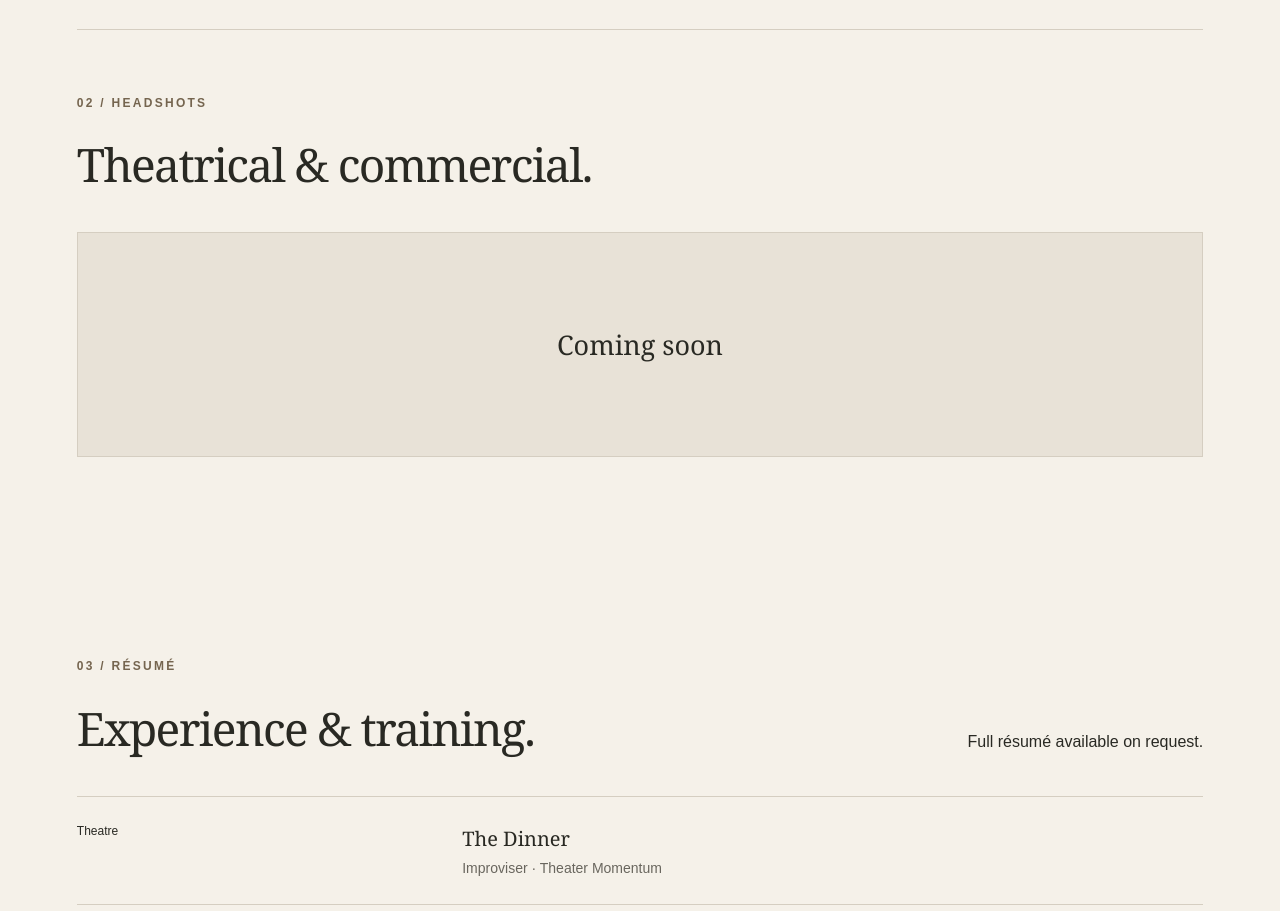
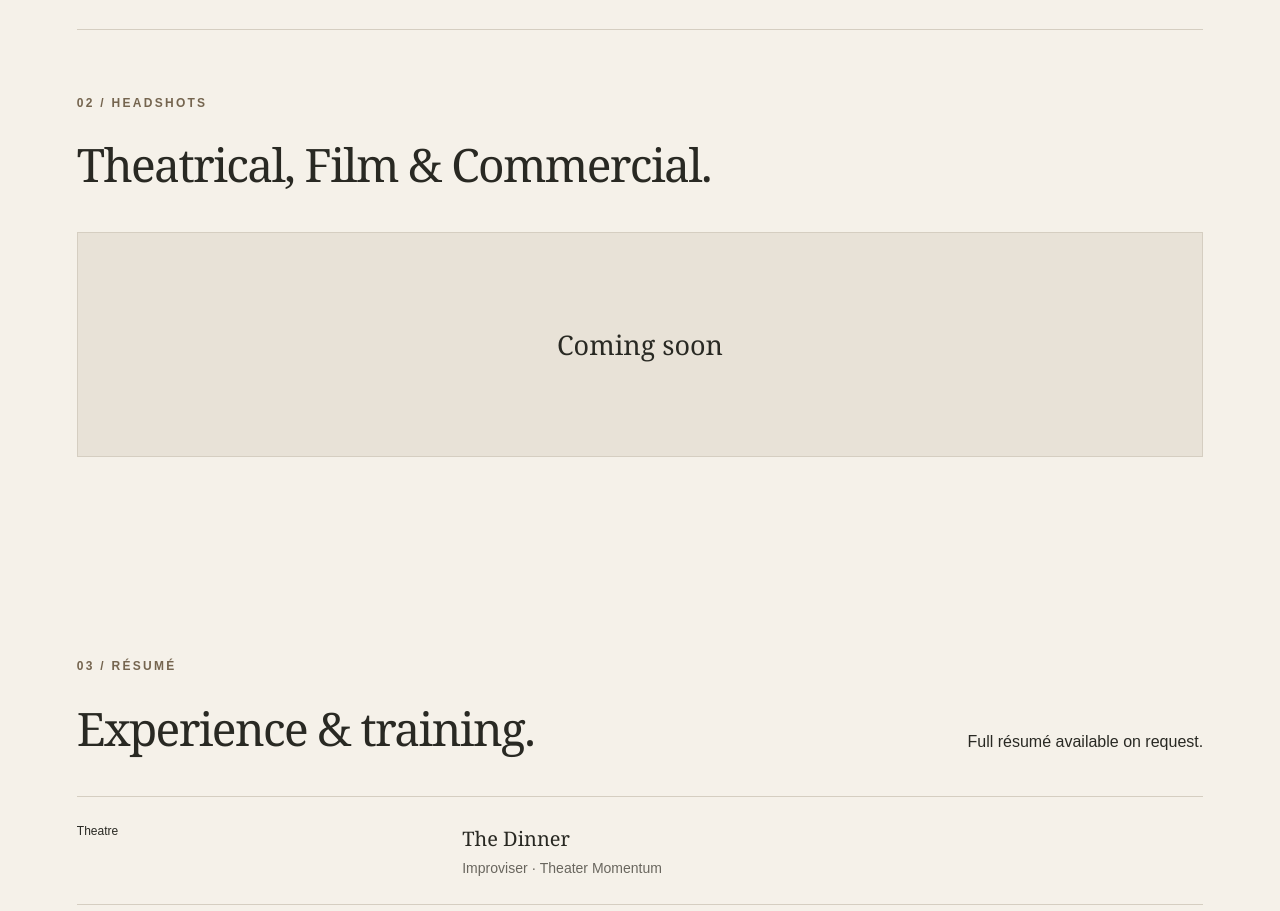
Before and after one commit to cpejic/chelsea-pejic-website, a Next.js app: page / in a window 1280 px wide. Shown: the part 1220-2131 px from the top of the page. Built offline with nearby package versions, Linux system fonts and the light colour scheme.

Commit message:
Update headshot categories to Theatrical, Film & Commercial

```diff
--- a/app/page.js
+++ b/app/page.js
@@ -47,7 +47,7 @@ export default function Home() {
       </section>
 
       <section className="headshots section wrap" id="headshots" aria-labelledby="headshots-title">
-        <div className="section-heading"><div><p className="eyebrow">02 / Headshots</p><h2 id="headshots-title">Theatrical & commercial.</h2></div></div>
+        <div className="section-heading"><div><p className="eyebrow">02 / Headshots</p><h2 id="headshots-title">Theatrical, Film & Commercial.</h2></div></div>
         <div className="headshot-pending"><p>Coming soon</p></div>
       </section>
 
```
